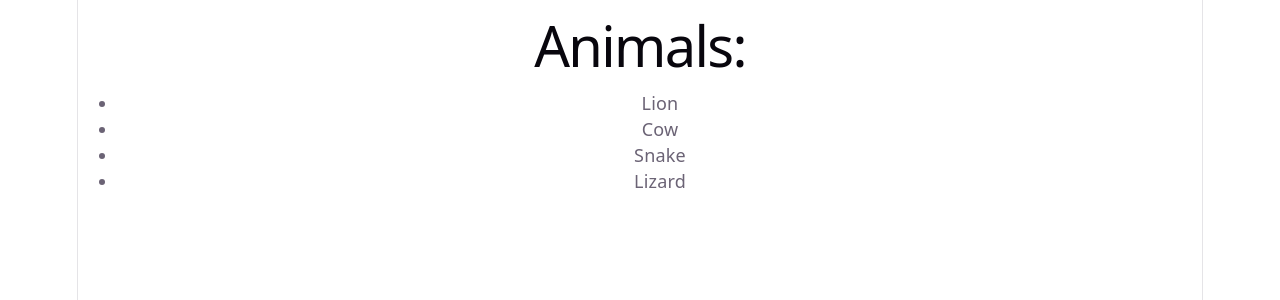
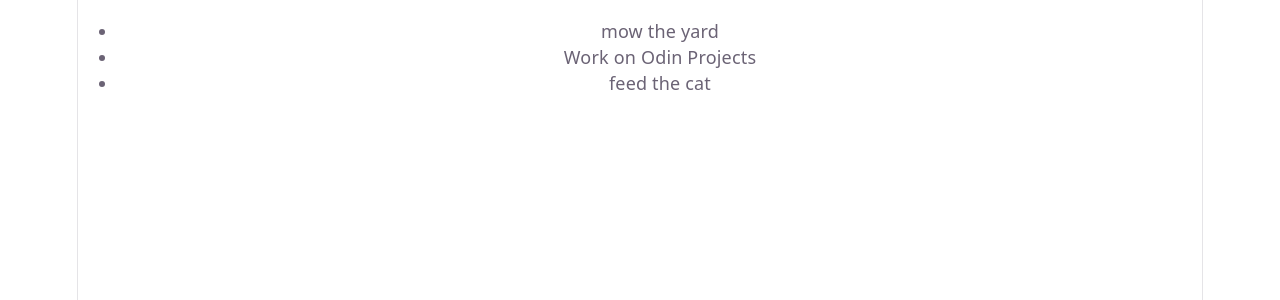
Before and after one commit to TrulyFalse/odin-react-intro, a React (Vite) app: page / in a window 1280 px wide. Shown: the top 300 px of the page. Built offline with nearby package versions, Linux system fonts and the light colour scheme.

Commit message:
Implement ToDoList with keys

```diff
--- /dev/null
+++ b/src/ToDoList.jsx
@@ -0,0 +1,17 @@
+// a list of todos, each todo object has a task and an id
+const todos = [
+  { task: "mow the yard", id: crypto.randomUUID() },
+  { task: "Work on Odin Projects", id: crypto.randomUUID() },
+  { task: "feed the cat", id: crypto.randomUUID() },
+];
+
+export default function TodoList() {
+  return (
+    <ul>
+      {todos.map((todo) => (
+        // here we are using the already generated id as the key.
+        <li key={todo.id}>{todo.task}</li>
+      ))}
+    </ul>
+  );
+}
--- a/src/main.jsx
+++ b/src/main.jsx
@@ -2,11 +2,12 @@ import { StrictMode } from 'react'
 import { createRoot } from 'react-dom/client'
 import './index.css'
 import App from './App.jsx'
+import ToDoList from './ToDoList.jsx'
 
 import {SureDialog} from './Greeting.jsx'
 
 createRoot(document.getElementById('root')).render(
   <StrictMode>
-    <App/>
+    <ToDoList />
   </StrictMode>,
 )
```
